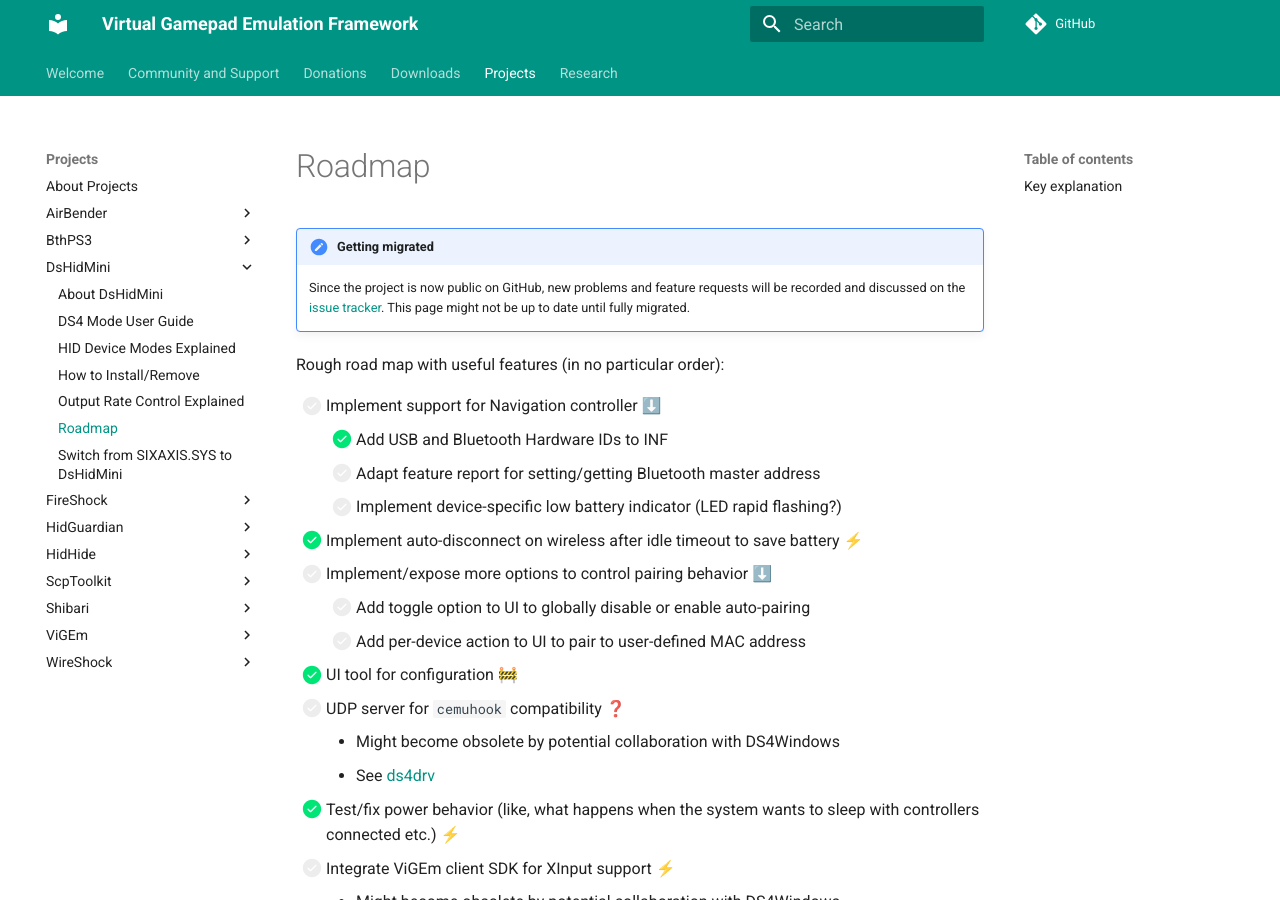
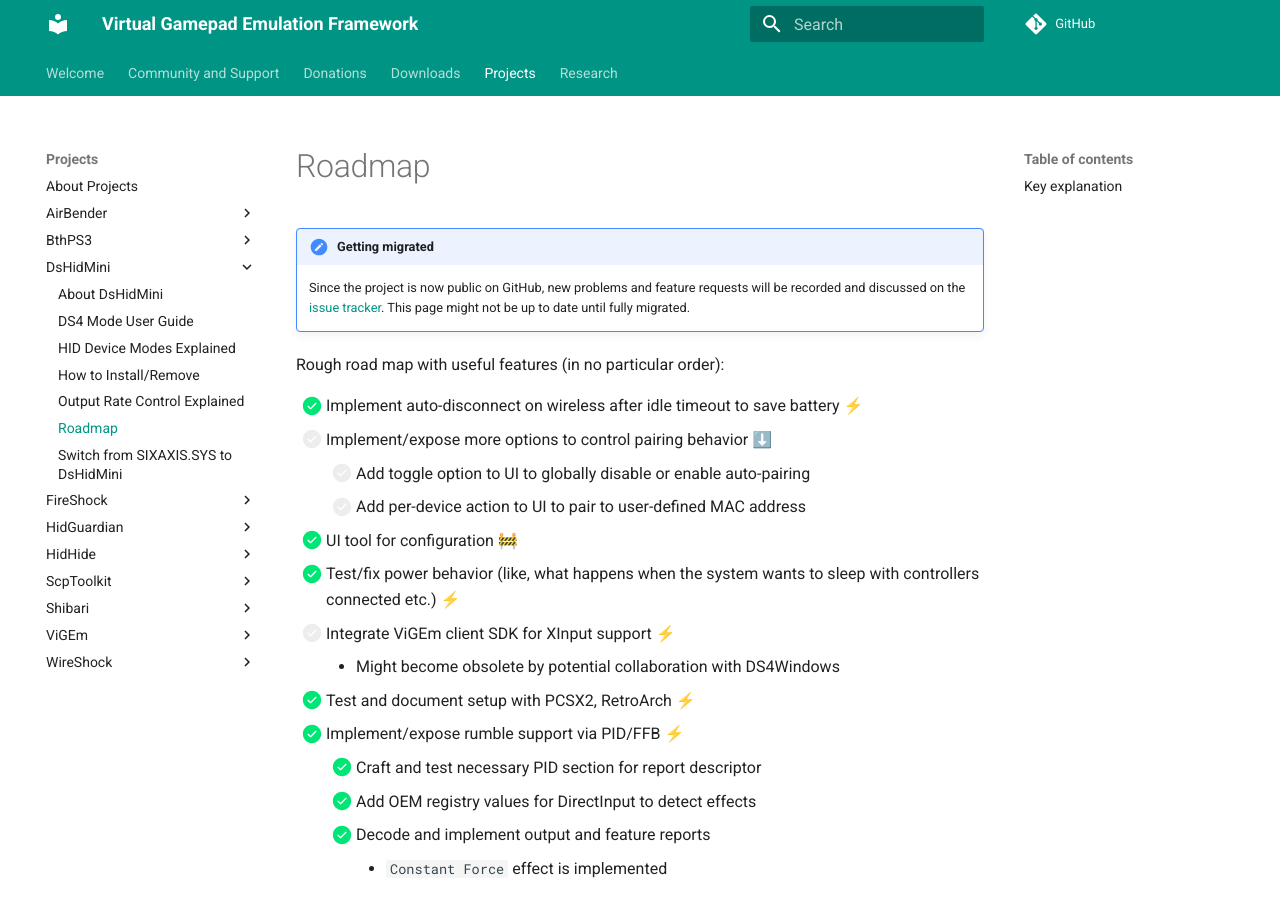
Before and after one commit to nefarius/ViGEm.github.io, an MkDocs documentation site: the page built from docs/projects/DsHidMini/Roadmap.md, in a window 1280 px wide and 900 px high. Built offline with MkDocs 1.6.1 and Material for MkDocs 9.7.7, drawn with Linux system fonts in a browser that asks for light colours; comment, search, counter and statistics services are not loaded.

Commit message:
Removed obsolete/migrated elements from Roadmap

```diff
--- a/docs/projects/DsHidMini/Roadmap.md
+++ b/docs/projects/DsHidMini/Roadmap.md
@@ -5,18 +5,11 @@
 
 Rough road map with useful features (in no particular order):
 
-- [ ] Implement support for Navigation controller ⬇️
-    - [X] Add USB and Bluetooth Hardware IDs to INF
-    - [ ] Adapt feature report for setting/getting Bluetooth master address
-    - [ ] Implement device-specific low battery indicator (LED rapid flashing?)
 - [X] Implement auto-disconnect on wireless after idle timeout to save battery ⚡
 - [ ] Implement/expose more options to control pairing behavior ⬇️
     - [ ] Add toggle option to UI to globally disable or enable auto-pairing
     - [ ] Add per-device action to UI to pair to user-defined MAC address
 - [X] UI tool for configuration 🚧
-- [ ] UDP server for `cemuhook` compatibility ❓
-    - Might become obsolete by potential collaboration with DS4Windows
-    - See [ds4drv](https://github.com/TheDrHax/ds4drv-cemuhook)
 - [X] Test/fix power behavior (like, what happens when the system wants to sleep with controllers connected etc.) ⚡
 - [ ] Integrate ViGEm client SDK for XInput support ⚡
     - Might become obsolete by potential collaboration with DS4Windows
```
